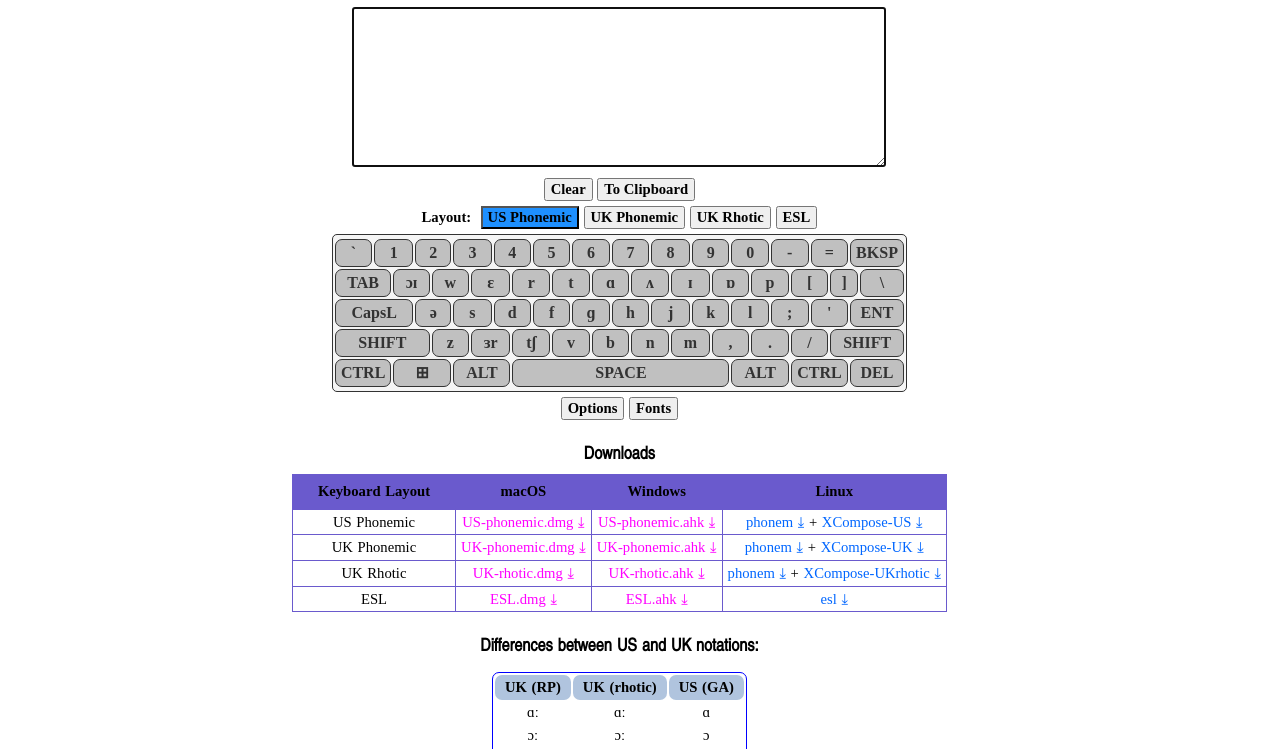
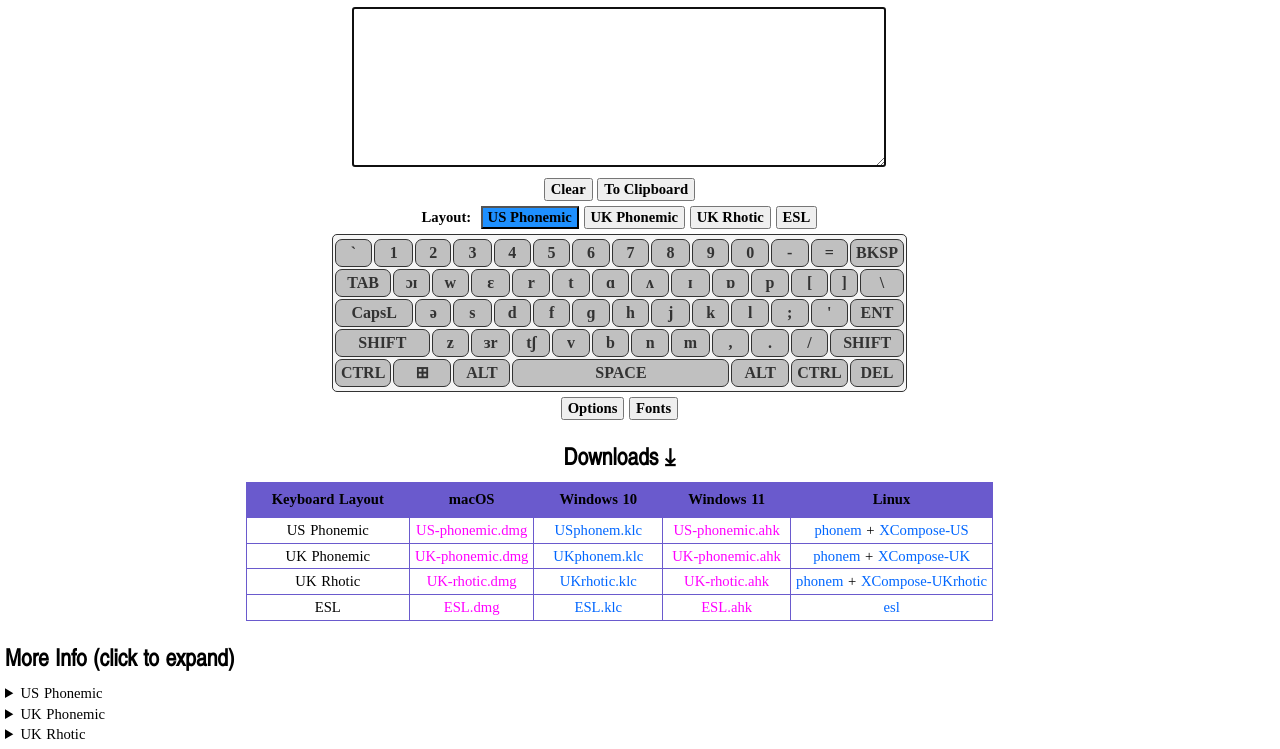
Before and after one commit to NeilRaiden/NeilRaiden.github.io, a plain HTML site: page index.html in a window 1280 px wide. Shown: the part 51-800 px from the top of the page. Drawn offline with Linux system fonts and the light colour scheme; a web font is replaced by a local one.

Commit message:
add .klc to downloads section of index.html

```diff
--- a/index.html
+++ b/index.html
@@ -274,9 +274,9 @@ function layoutSwitch(laiout) {
 	document.getElementById("esl").style.backgroundColor      = "";
 	document.getElementById(laiout).style.backgroundColor     = "dodgerblue";
 
- 	document.getElementById(currentLayout + 'Desc').style.display = 'none';
+// 	document.getElementById(currentLayout + 'Desc').style.display = 'none';
  	currentLayout=laiout;
- 	document.getElementById(currentLayout + 'Desc').style.display = 'block';
+// 	document.getElementById(currentLayout + 'Desc').style.display = 'block';
 
 	switch(laiout) {
 		case "phonemus" :
@@ -1025,67 +1025,53 @@ var keysD = phonUSD;
 		-->
 	</div>
 
-	<h4>Downloads</h4>
+	<h2 style="text-align:center;">Downloads &#x2913;</h2>
 	<table class="downl">
-		<tr><th>Keyboard Layout</th><th>macOS</th><th>Windows</th><th>Linux</th></tr>
+		<tr><th>Keyboard Layout</th><th>macOS</th><th>Windows 10</th><th>Windows 11</th><th>Linux</th></tr>
 		<tr>
 			<td>US Phonemic</td>
-			<td><a href="./downloads/macOS/US-phonemic.dmg">US-phonemic.dmg &#x2913;</a></td>
-			<td><a href="./downloads/Windows/AHK/US-phonemic.ahk">US-phonemic.ahk &#x2913;</a></td>
+			<td><a href="./downloads/macOS/US-phonemic.dmg">US-phonemic.dmg</a></td>
+			<td><a href="./downloads/Windows/klc/USphonem.klc">USphonem.klc</a></td>
+			<td><a href="./downloads/Windows/AHK/US-phonemic.ahk">US-phonemic.ahk</a></td>
 			<td>
-				<a href="./downloads/Linux/phonem/phonem">phonem &#x2913;</a> +
-				<a href="./downloads/Linux/phonem/XCompose-US">XCompose-US &#x2913;</a>
+				<a href="./downloads/Linux/phonem/phonem">phonem</a> +
+				<a href="./downloads/Linux/phonem/XCompose-US">XCompose-US</a>
 			</td>
 		</tr>
 		<tr>
 			<td>UK Phonemic</td>
-			<td><a href="./downloads/macOS/UK-phonemic.dmg">UK-phonemic.dmg &#x2913;</a></td>
-			<td><a href="./downloads/Windows/AHK/UK-phonemic.ahk">UK-phonemic.ahk &#x2913;</a></td>
+			<td><a href="./downloads/macOS/UK-phonemic.dmg">UK-phonemic.dmg</a></td>
+			<td><a href="./downloads/Windows/klc/UKphonem.klc">UKphonem.klc</a></td>
+			<td><a href="./downloads/Windows/AHK/UK-phonemic.ahk">UK-phonemic.ahk</a></td>
 			<td>
-				<a href="./downloads/Linux/phonem/phonem">phonem &#x2913;</a> +
-				<a href="./downloads/Linux/phonem/XCompose-UK">XCompose-UK &#x2913;</a>
+				<a href="./downloads/Linux/phonem/phonem">phonem</a> +
+				<a href="./downloads/Linux/phonem/XCompose-UK">XCompose-UK</a>
 			</td>
 		</tr>
 		<tr>
 			<td>UK Rhotic</td>
-			<td><a href="./downloads/macOS/UK-rhotic.dmg">UK-rhotic.dmg &#x2913;</a></td>
-			<td><a href="./downloads/Windows/AHK/UK-rhotic.ahk">UK-rhotic.ahk &#x2913;</a></td>
+			<td><a href="./downloads/macOS/UK-rhotic.dmg">UK-rhotic.dmg</a></td>
+			<td><a href="./downloads/Windows/klc/UKrhotic.klc">UKrhotic.klc</a></td>
+			<td><a href="./downloads/Windows/AHK/UK-rhotic.ahk">UK-rhotic.ahk</a></td>
 			<td>
-				<a href="./downloads/Linux/phonem/phonem">phonem &#x2913;</a> +
-				<a href="./downloads/Linux/phonem/XCompose-UKrhotic">XCompose-UKrhotic &#x2913;</a>
+				<a href="./downloads/Linux/phonem/phonem">phonem</a> +
+				<a href="./downloads/Linux/phonem/XCompose-UKrhotic">XCompose-UKrhotic</a>
 			</td>
 		</tr>
 		<tr>
 			<td>ESL</td>
-			<td><a href="./downloads/macOS/ESL.dmg">ESL.dmg &#x2913;</a></td>
-			<td><a href="./downloads/Windows/AHK/ESL.ahk">ESL.ahk &#x2913;</a></td>
-			<td><a href="./downloads/Linux/esl">esl &#x2913;</a></td>
+			<td><a href="./downloads/macOS/ESL.dmg">ESL.dmg</a></td>
+			<td><a href="./downloads/Windows/klc/ESL.klc">ESL.klc</a></td>
+			<td><a href="./downloads/Windows/AHK/ESL.ahk">ESL.ahk</a></td>
+			<td><a href="./downloads/Linux/esl">esl</a></td>
 		</tr>
 	</table>
 
-	<!-- IPA notation comparison table -->
-	<div style="text-align:center; margin-bottom:10px;">
-		<h4>Differences between US and UK notations:</h4>
-		<p> </p>
-		<table style="font-weight:normal">
-			<tr><th>UK (RP)</th><th>UK (rhotic)</th><th>US (GA)</th></tr>
-			<tr><td>ɑː </td><td>ɑː </td><td>ɑ </td></tr>
-			<tr><td>ɔː </td><td>ɔː </td><td>ɔ </td></tr>
-			<tr><td>uː </td><td>uː </td><td>u </td></tr>
-			<tr><td>iː </td><td>iː </td><td>i </td></tr>
-			<tr><td>ɑːʳ</td><td>ɑːr</td><td>ɑr</td></tr>
-			<tr><td>ɔːʳ</td><td>ɔːr</td><td>ɔr</td></tr>
-			<tr><td>ɜːʳ</td><td>ɜːr</td><td>ɜr</td></tr>
-			<tr><td>əʊ </td><td>əʊ </td><td>ɔʊ</td></tr>
-			<tr><td>ʊəʳ</td><td>ʊər</td><td>ʊr</td></tr>
-			<tr><td>eəʳ</td><td>eər</td><td>er</td></tr>
-		</table>
-	</div>
+	<!-- Layout descriptions -->
+	<h2 style="text-align:left;">More Info (click to expand)</h2>
+	<!-- h2>More Info (click to expand)</h2 -->
 
-	<!-- Layout descriptions -->
-	<details><summary>More info (click to expand)</summary>
-		<div id="phonemusDesc" class="desc" style="display:block;">
-			<h4>US Phonemic</h4>
+	<details><summary>US Phonemic</summary>
 		<p>Layout for typing in <b>American English (GA)</b> with IPA symbols.<br>
 		   The Unshifted and Shifted layers (Layers 1 &amp; 2) are compatible with <b>Shavian QWERTY</b> layout.<br>
 			 Layers 3 &amp; 4 contain additional IPA symbols, punctuation marks, hyphens, etc., that may also be very useful.
@@ -1205,10 +1191,9 @@ var keysD = phonUSD;
 				<td>ʒ</td>
 			</tr>
 		</table>
-		</div>
+	</details>
 
-		<div id="phonemukDesc" class="desc" style="display:none;">
-		<h4>UK Phonemic</h4>
+	<details><summary>UK Phonemic</summary>
 		<p>Layout typing in <b>non-rhotic British English (RP)</b> with IPA symbols.<br>
 		   The Unshifted and Shifted layers (Layers 1 &amp; 2) are compatible with <b>Shavian QWERTY</b> layout.<br>
 			 Layers 3&amp;4 contain additional IPA symbols, punctuation marks, hyphens, etc., that may also be very useful.
@@ -1328,10 +1313,9 @@ var keysD = phonUSD;
 				<td>ʒ</td>
 			</tr>
 		</table>
-		</div>
+	</details>
 
-		<div id="rhoticukDesc" class="desc" style="display:none;">
-		<h4>UK Rhotic</h4>
+	<details><summary>UK Rhotic</summary>
 		<p>Layout typing in <b>Rhotic British English</b> with IPA symbols.<br>
 		   The Unshifted and Shifted layers (Layers 1 &amp; 2) are compatible with <b>Shavian QWERTY</b> layout.<br>
 			 Layers 3&amp;4 contain additional IPA symbols, punctuation marks, hyphens, etc., that may also be very useful.
@@ -1451,18 +1435,35 @@ var keysD = phonUSD;
 				<td>ʒ</td>
 			</tr>
 		</table>
-		</div>
+	</details>
 
-		<div id="eslDesc" class="desc" style="display:none;">
-			<h4>ESL</h4>
+	<details><summary>ESL</summary>
 		<p>This layout is meant for people who only occasionally need to type IPA symbols, and only those specific to English language (like ESL tutors).<br>
 		   The <b>AltGr</b> and <b>AltGr+Shift</b> layers (layers 3 &amp; 4) contain all IPA symbols for English phonemes that may be
 		   needed by an ESL tutor. Also, most of the punctuation marks required by Style Guides, stress marks, dashes, etc.
 		</p>
+	</details>
+
+	<!-- IPA notation comparison table -->
+	<details><summary>Differences between US and UK notations:</summary>
+	<div style="text-align:center; margin-bottom:10px;">
+		<table style="font-weight:normal">
+			<tr><th>UK (RP)</th><th>UK (rhotic)</th><th>US (GA)</th></tr>
+			<tr><td>ɑː </td><td>ɑː </td><td>ɑ </td></tr>
+			<tr><td>ɔː </td><td>ɔː </td><td>ɔ </td></tr>
+			<tr><td>uː </td><td>uː </td><td>u </td></tr>
+			<tr><td>iː </td><td>iː </td><td>i </td></tr>
+			<tr><td>ɑːʳ</td><td>ɑːr</td><td>ɑr</td></tr>
+			<tr><td>ɔːʳ</td><td>ɔːr</td><td>ɔr</td></tr>
+			<tr><td>ɜːʳ</td><td>ɜːr</td><td>ɜr</td></tr>
+			<tr><td>əʊ </td><td>əʊ </td><td>ɔʊ</td></tr>
+			<tr><td>ʊəʳ</td><td>ʊər</td><td>ʊr</td></tr>
+			<tr><td>eəʳ</td><td>eər</td><td>er</td></tr>
+		</table>
 	</div>
 	</details>
 
-	<p>Last updated: 2025-11-09</p>
+	<p>Last updated: 2025-12-04</p>
 
 <!-- POPULATE KEYBOARDS WITH DEFAULT LAYOUT (after page is loaded) -->
 <script>
```
Lines whose indentation alone changed are shown as unchanged.
